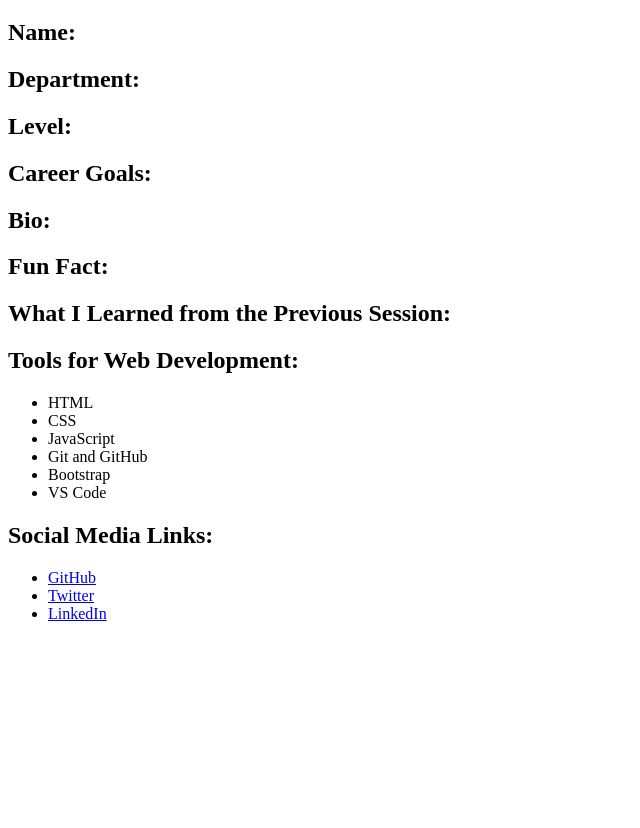
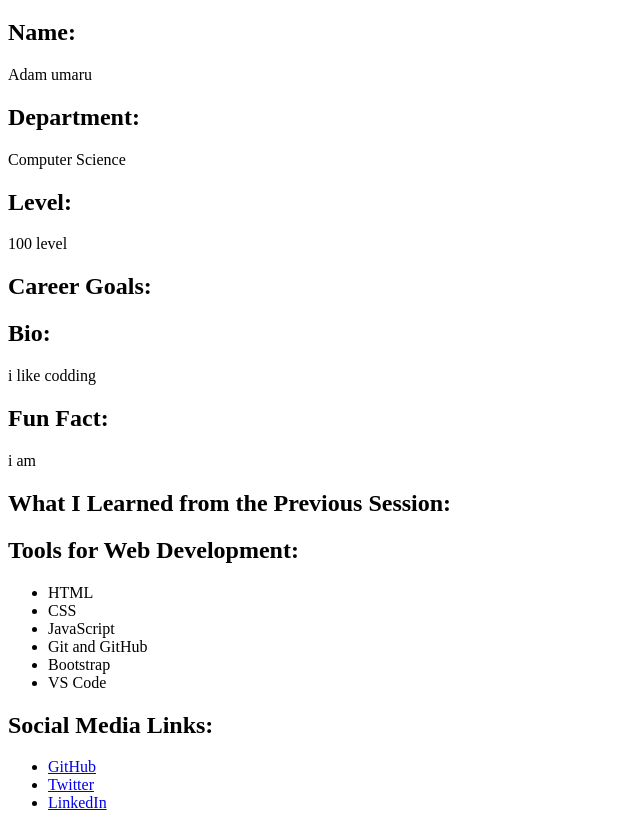
Before and after one commit to adamumaru/Assignment-01, a plain HTML site: page index.html in a window 1280 px wide. Shown: the part 61-889 px from the top of the page, without its empty margins (0-640 px from the left). Before the commit the page ends 800 px from the top, so only its background shows below. Drawn offline with Linux system fonts and the light colour scheme.

Commit message:
Update index.html
I Eddited the Document

```diff
--- a/index.html
+++ b/index.html
@@ -9,22 +9,22 @@
     <h1>About Me</h1>
 
     <h2>Name:</h2>
-    <p><!-- Your Name Here --></p>
+    <p>Adam umaru</p>
 
     <h2>Department:</h2>
-    <p><!-- Your Department Here --></p>
+    <p>Computer Science</p>
 
     <h2>Level:</h2>
-    <p><!-- Your Level Here --></p>
+    <p>100 level</p>
 
     <h2>Career Goals:</h2>
-    <p><!-- Briefly mention your career aspirations --></p>
+
 
     <h2>Bio:</h2>
-    <p><!-- Share something about yourself --></p>
+    <p>i like codding</p>
 
     <h2>Fun Fact:</h2>
-    <p><!-- Mention a fun or interesting fact about you --></p>
+    <p>i am </p>
 
     <h2>What I Learned from the Previous Session:</h2>
     <p><!-- Reflect on the key takeaway from your last learning session --></p>
```
